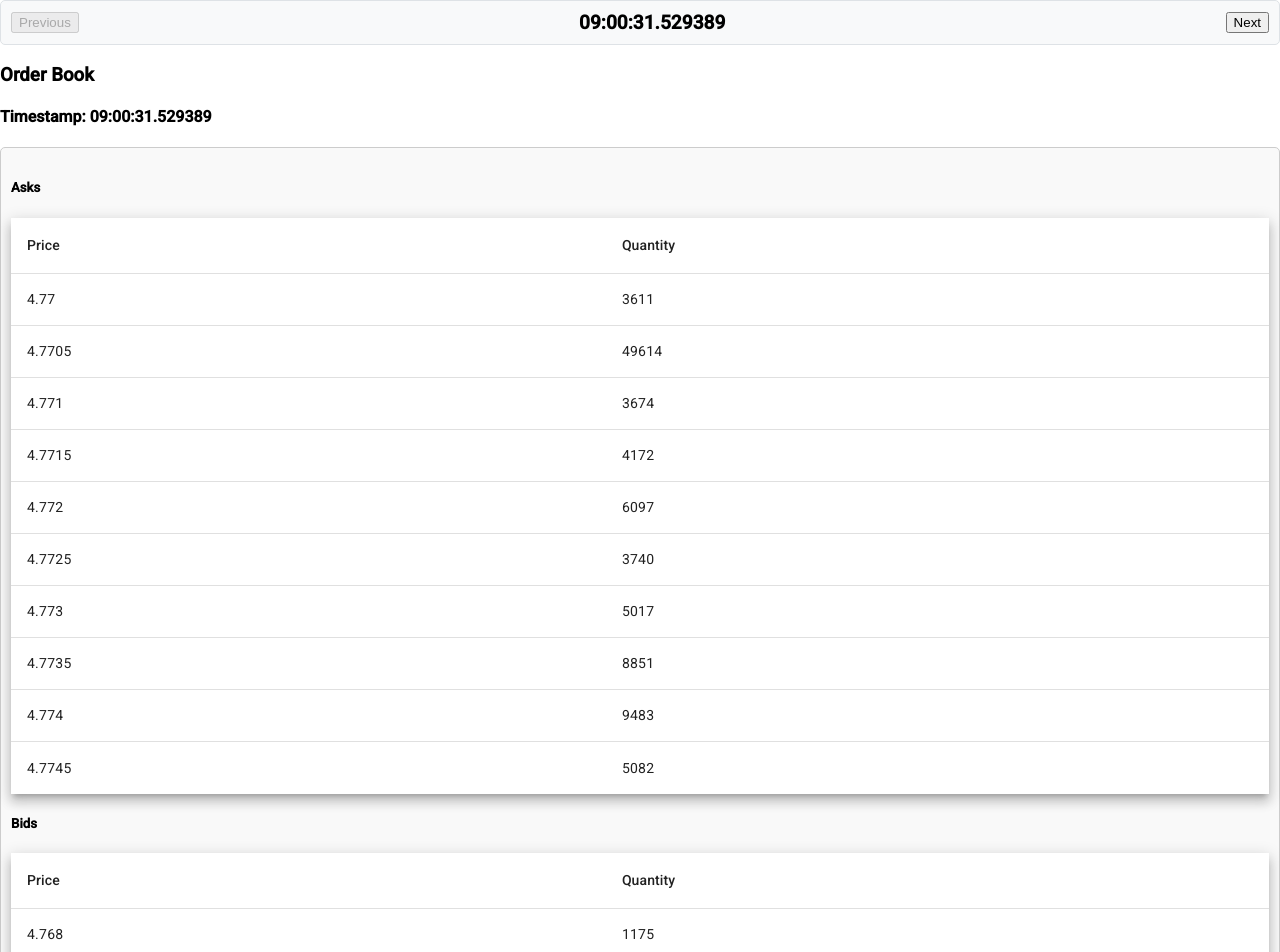
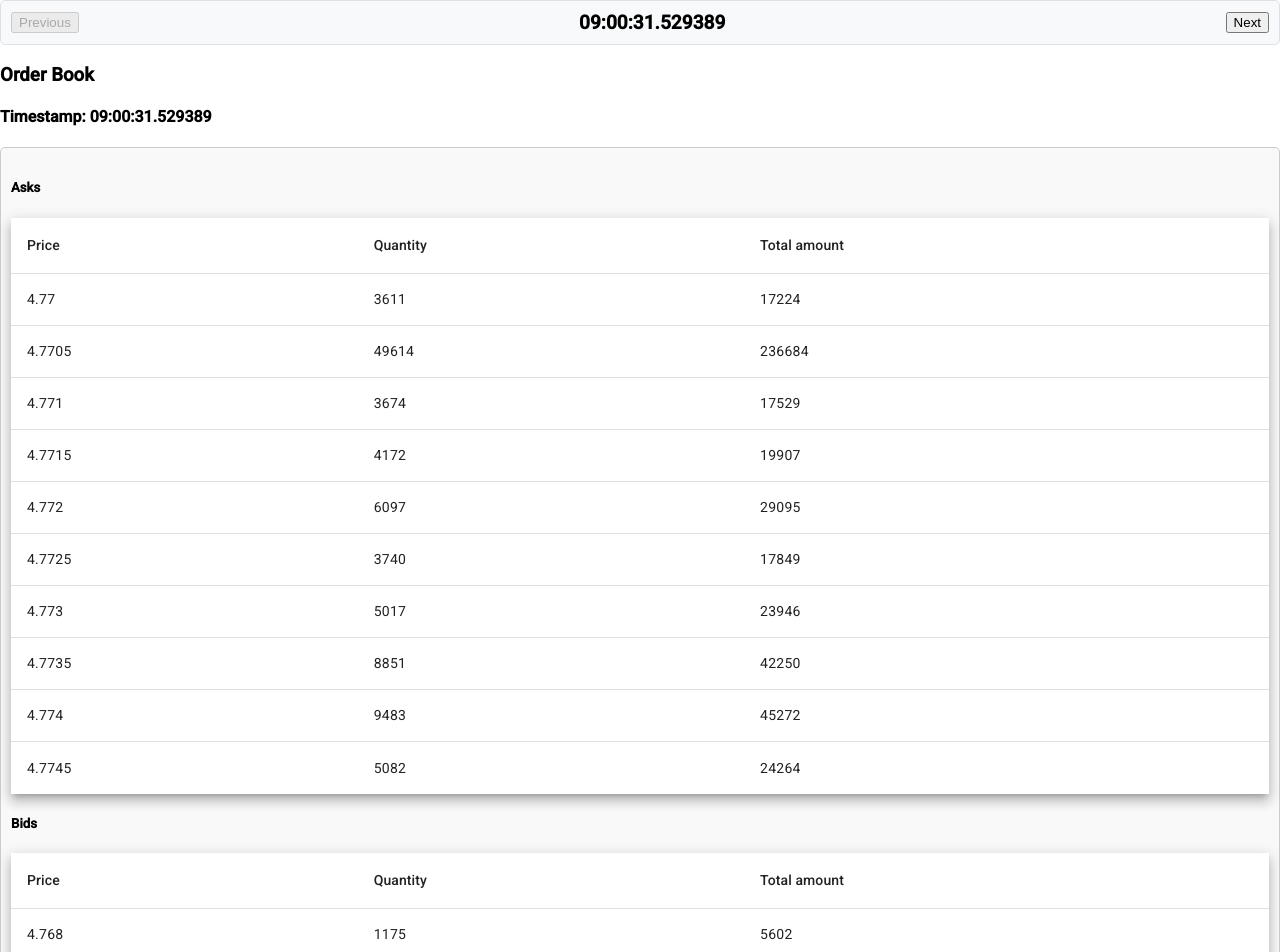
Before and after one commit to mpaczes/visualisation-tool, an Angular app: page / in a window 1280 px wide. Shown: the top 952 px of the page. Built offline with nearby package versions, Linux system fonts and the light colour scheme.

Commit message:
introduce new column Total amount

```diff
--- a/src/app/components/order-book/order-book.component.html
+++ b/src/app/components/order-book/order-book.component.html
@@ -13,6 +13,11 @@
       <ng-container matColumnDef="quantity">
         <th mat-header-cell *matHeaderCellDef> Quantity </th>
         <td mat-cell *matCellDef="let element"> {{ element.quantity }} </td>
+      </ng-container>
+
+      <ng-container matColumnDef="totalAmount">
+        <th mat-header-cell *matHeaderCellDef> Total amount </th>
+        <td mat-cell *matCellDef="let element"> {{ element.totalAmount }} </td>
       </ng-container>
 
       <tr mat-header-row *matHeaderRowDef="displayedColumns"></tr>
@@ -31,6 +36,11 @@
         <td mat-cell *matCellDef="let element"> {{ element.quantity }} </td>
       </ng-container>
 
+      <ng-container matColumnDef="totalAmount">
+        <th mat-header-cell *matHeaderCellDef> Total amount </th>
+        <td mat-cell *matCellDef="let element"> {{ element.totalAmount }} </td>
+      </ng-container>
+
       <tr mat-header-row *matHeaderRowDef="displayedColumns"></tr>
       <tr mat-row *matRowDef="let row; columns: displayedColumns;"></tr>
     </table>
--- a/src/app/components/order-book/order-book.component.ts
+++ b/src/app/components/order-book/order-book.component.ts
@@ -9,5 +9,5 @@ import { OrderBookSnapshot } from 'src/app/models/trading-data.model';
 export class OrderBookComponent {
   @Input() snapshot: OrderBookSnapshot | null = null;
 
-  displayedColumns: string[] = ['price', 'quantity'];
+  displayedColumns: string[] = ['price', 'quantity', 'totalAmount'];
 }
--- a/src/app/models/trading-data.model.ts
+++ b/src/app/models/trading-data.model.ts
@@ -1,6 +1,7 @@
 export interface Order {
   price: number;
   quantity: number;
+  totalAmount: number
 }
 
 export interface OrderBookSnapshot {
--- a/src/app/services/data.service.ts
+++ b/src/app/services/data.service.ts
@@ -33,9 +33,10 @@ export class DataService {
     const orders: Order[] = [];
 
     for (let index = 1; index <= 10; index++) {
-      const order: Order = { price: 0, quantity: 0 };
+      const order: Order = { price: 0, quantity: 0, totalAmount: 0 };
       order.price = tradingData[`${type}${index}`];
       order.quantity = tradingData[`${type}${index}Size`];
+      order.totalAmount = Math.round(order.price * order.quantity);
       orders.push(order);
     }
 
```
